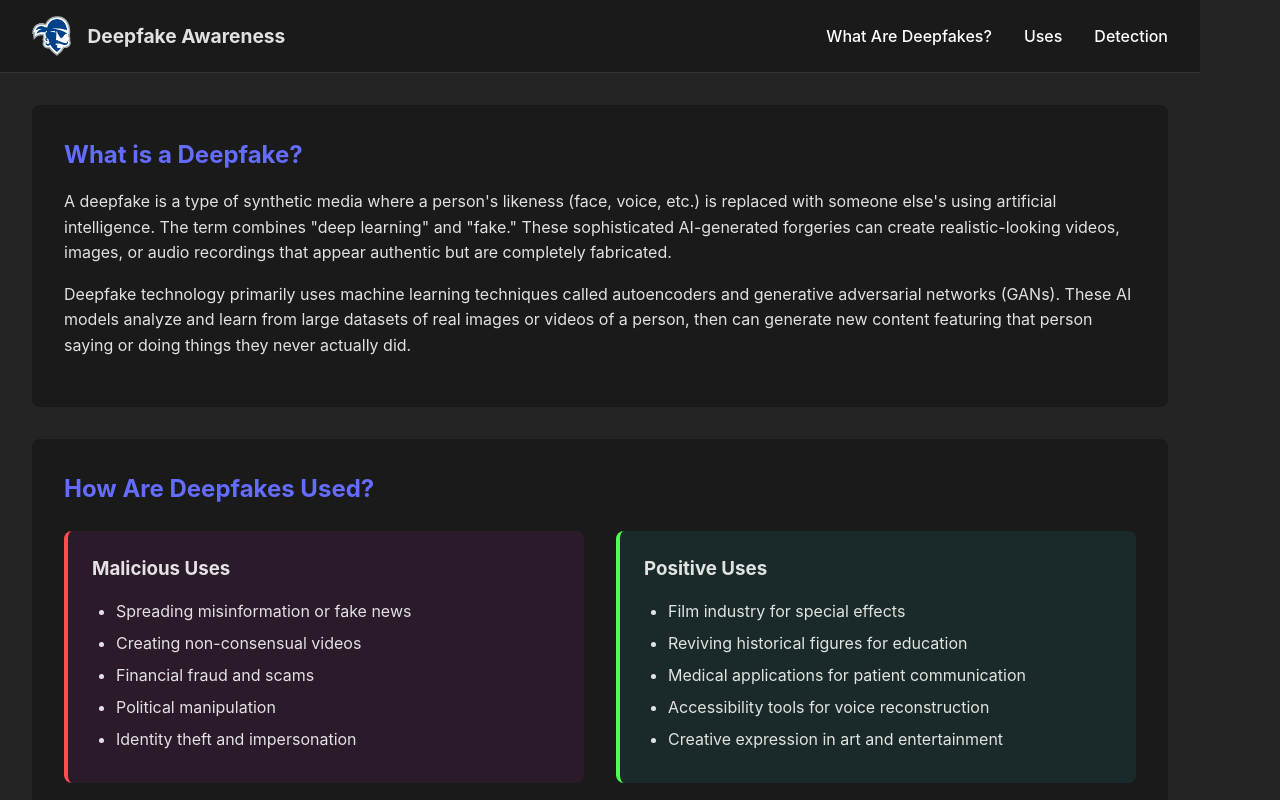
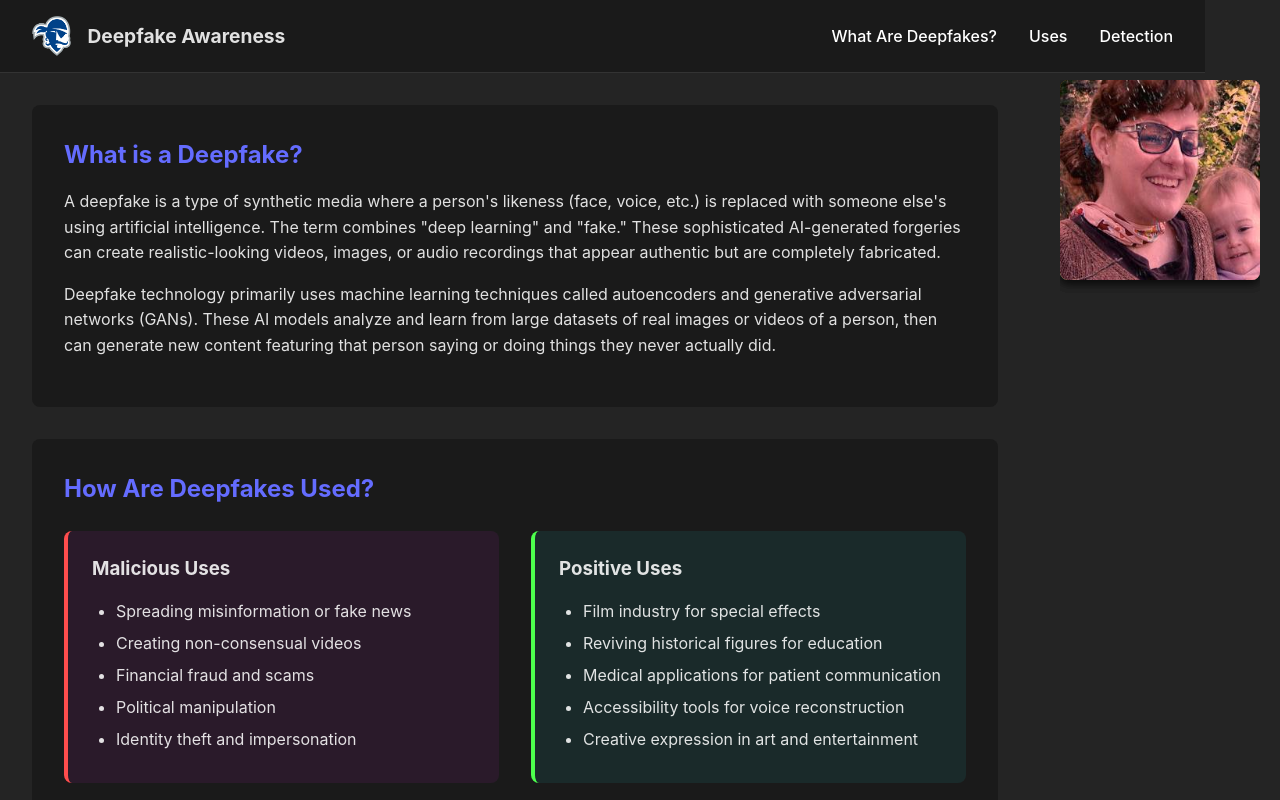
Before and after one commit to brysenPfingsten/Hackathon2025, a React (Vite) app in the folder Deepfakes/frontend/: page / in a window 1280 px wide. Shown: the top 800 px of the page. Built offline with nearby package versions, Linux system fonts and the light colour scheme.

Commit message:
Added sidebar w/ image stream

```diff
--- a/Deepfakes/frontend/src/App.css
+++ b/Deepfakes/frontend/src/App.css
@@ -19,22 +19,38 @@
   box-sizing: border-box;
 }
 
+/* Update these styles in your App.css */
 .app {
   min-height: 100vh;
   display: flex;
   flex-direction: column;
+  max-width: calc(100% - 250px); /* Account for image stream */
+  margin-right: 250px; /* Space for image stream */
+}
+
+.navbar {
+  width: 117%;
+  max-width: 120%;
+  padding: 1rem 2rem;
+  background-color: #1a1a1a;
+  border-bottom: 1px solid #333;
 }
 
 .main-content {
   padding: 2rem;
-  max-width: 1200px;
-  margin: 0 auto;
   width: 100%;
-  flex: 1;
+  max-width: 100%;
+  margin: 0;
 }
 
-@media (max-width: 768px) {
-  .main-content {
-    padding: 1rem;
+/* Hide image stream on mobile */
+@media (max-width: 1200px) {
+  .app {
+    max-width: 100%;
+    margin-right: 0;
+  }
+
+  .image-stream {
+    display: none;
   }
 }
--- a/Deepfakes/frontend/src/App.jsx
+++ b/Deepfakes/frontend/src/App.jsx
@@ -2,6 +2,7 @@ import NavBar from './components/NavBar/NavBar';
 import WhatIsDeepfake from './components/sections/WhatIsDeepfake/WhatIsDeepfake';
 import DeepfakeUses from './components/sections/DeepfakeUses/DeepfakeUses';
 import DetectDeepfakes from './components/sections/DetectDeepfakes/DetectDeepfakes';
+import ImageStream from './components/ImageStream/ImageStream';
 import './App.css';
 
 function App() {
@@ -13,6 +14,7 @@ function App() {
         <DeepfakeUses />
         <DetectDeepfakes />
       </main>
+      <ImageStream />
     </div>
   );
 }
--- /dev/null
+++ b/Deepfakes/frontend/src/components/ImageStream/ImageStream.css
@@ -0,0 +1,49 @@
+.image-stream {
+    position: fixed;
+    right: 20px;
+    top: 80px;
+    width: 200px;
+    height: calc(100vh - 100px);
+    overflow: hidden;
+    z-index: 1;
+  }
+
+  .stream-item {
+    width: 100%;
+    height: auto;
+    margin-bottom: 20px;
+    border-radius: 8px;
+    overflow: hidden;
+    box-shadow: 0 4px 8px rgba(0, 0, 0, 0.3);
+    animation: slideUp linear infinite;
+    position: absolute;
+  }
+
+  .stream-item img {
+    width: 100%;
+    height: auto;
+    display: block;
+  }
+
+  @keyframes slideUp {
+    0% {
+      transform: translateY(100vh);
+      opacity: 0;
+    }
+    10% {
+      opacity: 1;
+    }
+    90% {
+      opacity: 1;
+    }
+    100% {
+      transform: translateY(-100%);
+      opacity: 0;
+    }
+  }
+
+  @media (max-width: 1200px) {
+    .image-stream {
+      display: none;
+    }
+  }
--- /dev/null
+++ b/Deepfakes/frontend/src/components/ImageStream/ImageStream.jsx
@@ -0,0 +1,29 @@
+import { useState } from 'react';
+import './ImageStream.css';
+
+// Import images correctly
+import img1 from '../../assets/fake_1.jpg';
+import img2 from '../../assets/fake_2.jpg';
+
+const images = [img1, img2];
+
+export default function ImageStream() {
+  const [imageList] = useState([...images, ...images]); // Duplicate for seamless loop
+
+  return (
+    <div className="image-stream">
+      {imageList.map((img, index) => (
+        <div
+          key={index}
+          className="stream-item"
+          style={{
+            animationDuration: `${images.length * 2}s`,
+            animationDelay: `${index * 1}s`
+          }}
+        >
+          <img src={img} alt={`Deepfake example ${index + 1}`} />
+        </div>
+      ))}
+    </div>
+  );
+}
--- a/Deepfakes/frontend/src/components/NavBar/NavBar.jsx
+++ b/Deepfakes/frontend/src/components/NavBar/NavBar.jsx
@@ -4,7 +4,7 @@ export default function NavBar() {
   return (
     <nav className="navbar">
       <div className="logo">
-        <img src="public/seton_hall_logo.png"/>
+        <img src="/seton_hall_logo.png"/>
         <span>Deepfake Awareness</span>
       </div>
       <div className="nav-links">
```
Also changed, not shown: Deepfakes/frontend/src/components/NavBar/NavBar.css (indentation only).
